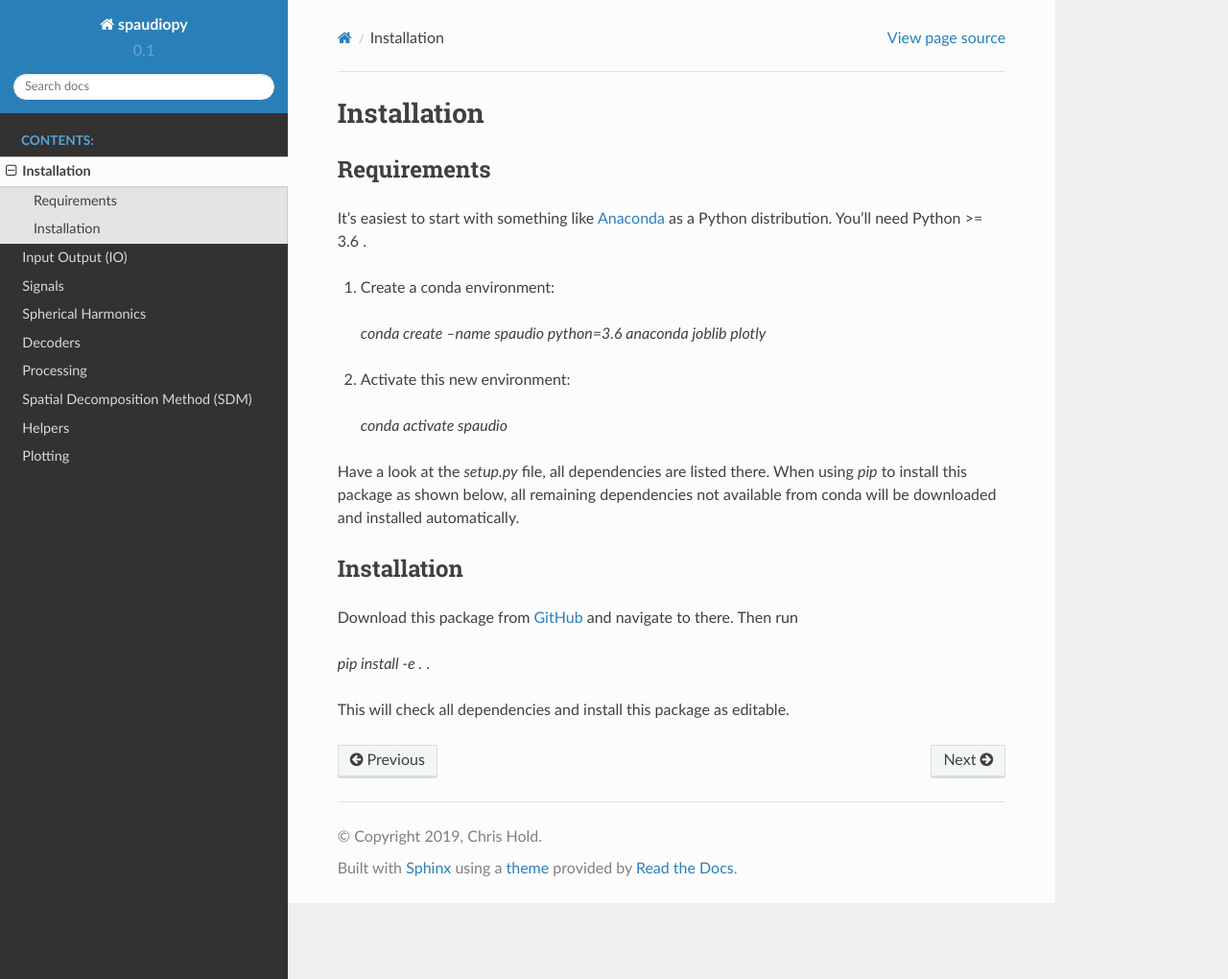
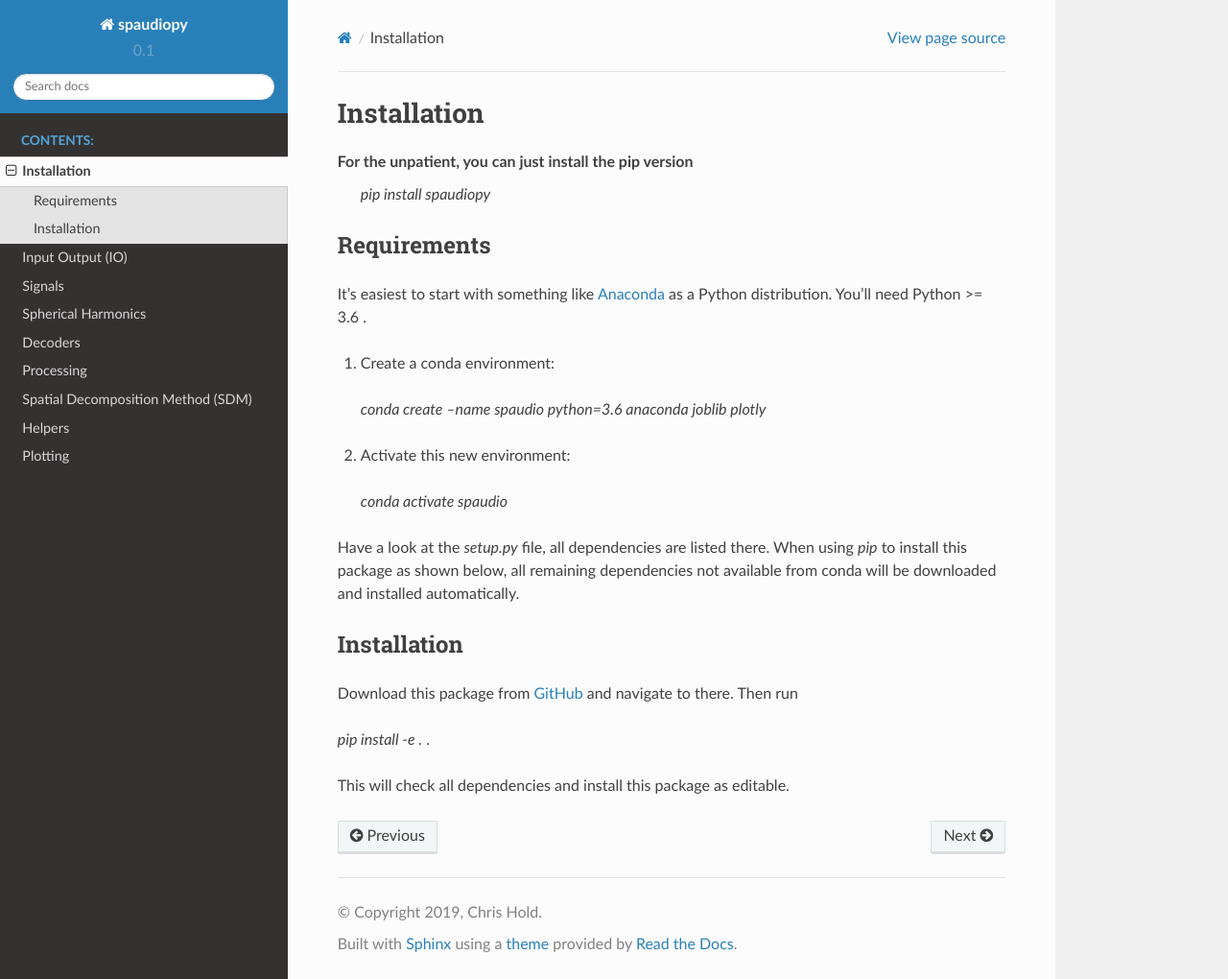
Before and after one commit to chris-hld/spaudiopy, a Sphinx documentation site: the page built from docs/source/installation.rst, in a window 1280 px wide and 1020 px high. Shown: the whole window at 96% size. Built offline with Sphinx 7.4.7 and the Read the Docs theme 2.0.0, drawn with Linux system fonts in a browser that asks for light colours.

Commit message:
Update installation.rst

```diff
--- a/docs/source/installation.rst
+++ b/docs/source/installation.rst
@@ -1,5 +1,8 @@
 Installation
 ============
+
+For the unpatient, you can just install the pip version
+  `pip install spaudiopy`
 
 
 Requirements
```
